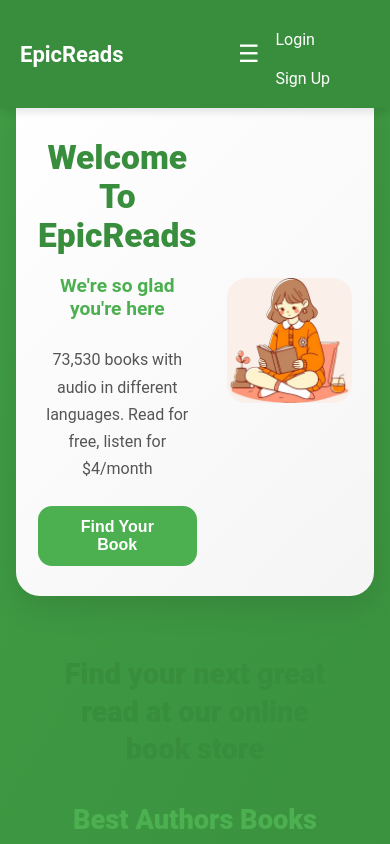
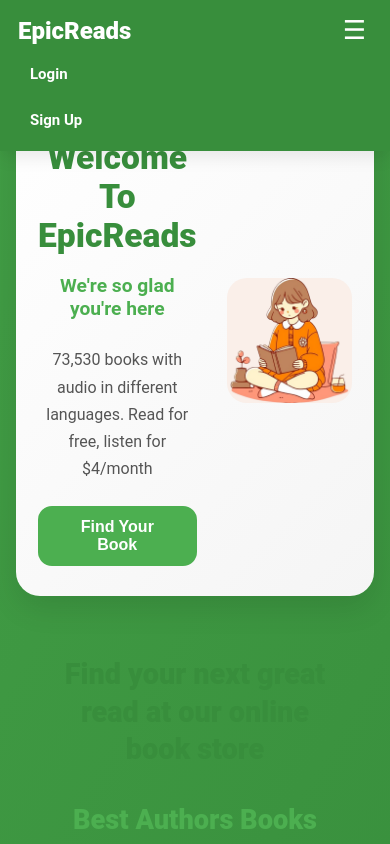
Before and after one commit to ayoubmorchid/bookhaven, a React (Create React App) app: page / in a window 390 px wide. Shown: the top 844 px of the page. Built offline with nearby package versions, Linux system fonts and the light colour scheme.

Commit message:
style(navbar): improve navbar colors and mobile layout

```diff
--- a/src/style/navbar.css
+++ b/src/style/navbar.css
@@ -2,139 +2,120 @@
   display: flex;
   justify-content: space-between;
   align-items: center;
-  padding: 15px 20px;
+  padding: 14px 28px;
   position: fixed;
-  background-color: #1f717a;
+  background-color: var(--secondary-color);
   top: 0;
   left: 0;
   width: 100%;
   z-index: 1000;
-  box-shadow: 0 4px 8px rgba(0, 0, 0, 0.1);
-  transition: background-color 0.3s ease;
-}
-
-.navbar:hover {
-  background-color: var(--secondary-color);
+  box-shadow: 0 4px 18px var(--box-shadow-color);
 }
 
 .logo-link {
-  font-size: 22px;
-  font-weight: bold;
-  color: white;
+  font-size: 24px;
+  font-weight: 800;
+  color: #ffffff;
   text-decoration: none;
-  transition: color 0.3s ease;
 }
 
 .logo-link:hover {
-  color: var(--text-color);
+  color: var(--primary-color);
 }
 
 .menu-toggle {
   display: none;
-  background: none;
+  background: transparent;
   border: none;
-  font-size: 24px;
-  color: white;
+  font-size: 26px;
+  color: #ffffff;
   cursor: pointer;
-  margin-left: auto;
 }
 
 .nav-links {
   list-style: none;
   display: flex;
-  gap: 20px;
+  align-items: center;
+  gap: 18px;
   margin: 0;
   padding: 0;
-  transition: all 0.3s ease;
 }
 
-.nav-links.open {
-  display: flex;
-  flex-direction: column;
-  position: absolute;
-  top: 100%;
-  left: 0;
-  background-color: #1f717a;
-  width: 100%;
-  padding: 10px 0;
-  z-index: 999;
+.nav-item a,
+.auth-link,
+.logout-btn {
+  text-decoration: none;
+  color: #ffffff;
+  font-size: 15px;
+  font-weight: 600;
+  padding: 8px 12px;
+  border-radius: 10px;
+  transition: 0.3s ease;
 }
 
-.nav-links.open .nav-item {
-  text-align: left;
-  padding-left: 15px;
-}
-
-.nav-item a {
-  text-decoration: none;
-  color: white;
-  font-size: 16px;
-  padding: 5px 10px;
-  border-radius: 5px;
-  transition: background-color 0.3s ease, color 0.3s ease;
-}
-
-.nav-item a:hover {
-  background-color: white;
-  color: #1f717a;
+.nav-item a:hover,
+.auth-link:hover,
+.logout-btn:hover {
+  background-color: #ffffff;
+  color: var(--secondary-color);
 }
 
 .active a {
-  font-weight: bold;
-  border-bottom: 2px solid white;
+  background-color: var(--primary-color);
+  color: #ffffff;
 }
 
 .auth-links {
   display: flex;
-  gap: 15px;
-  margin-right: 30px;
-}
-
-.auth-link {
-  text-decoration: none;
-  color: white;
-  font-size: 16px;
-  padding: 5px 10px;
-  border-radius: 5px;
-  transition: background-color 0.3s ease, color 0.3s ease;
-}
-
-.auth-link:hover {
-  background-color: white;
-  color: #1f717a;
+  align-items: center;
+  gap: 12px;
+  margin-right: 35px;
 }
 
 .logout-btn {
-  background: none;
+  background: transparent;
   border: none;
-  color: white;
   cursor: pointer;
-  font-size: 16px;
-  transition: background-color 0.3s ease, color 0.3s ease;
-}
-
-.logout-btn:hover {
-  background-color: white;
-  color: #1f717a;
 }
 
 @media (max-width: 768px) {
+  .navbar {
+    padding: 14px 18px;
+    flex-wrap: wrap;
+  }
+
   .menu-toggle {
     display: block;
   }
 
   .nav-links {
     display: none;
+    width: 100%;
+    flex-direction: column;
+    align-items: flex-start;
+    background-color: var(--secondary-color);
+    padding: 14px 0;
+    margin-top: 12px;
   }
 
   .nav-links.open {
     display: flex;
   }
 
+  .nav-item {
+    width: 100%;
+  }
+
+  .nav-item a {
+    display: block;
+    width: 100%;
+  }
+
   .auth-links {
+    width: 100%;
+    margin-right: 0;
+    margin-top: 10px;
     flex-direction: column;
     align-items: flex-start;
-    margin-top: 10px;
-    gap: 10px;
   }
 }
```
